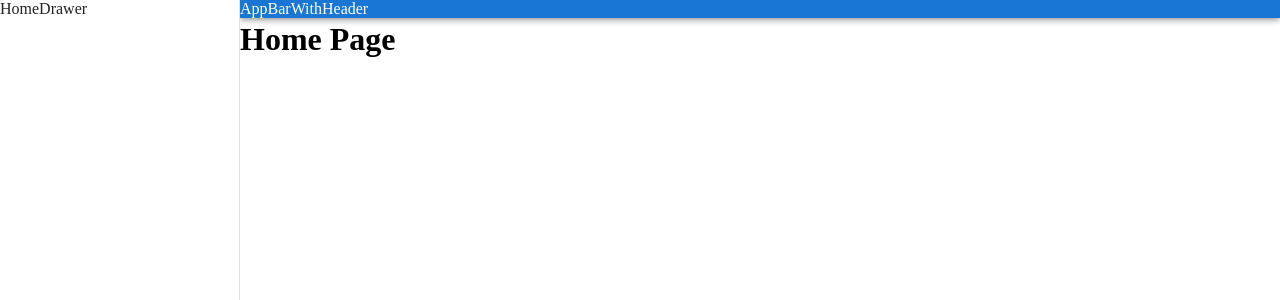
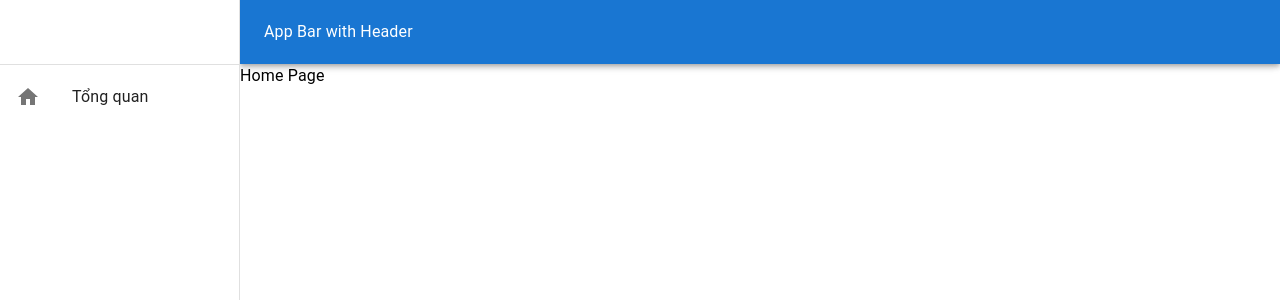
Before and after one commit to huulamthcsyl/InternSapo2024-Frontend, a React (Vite) app: page / in a window 1280 px wide. Shown: the top 300 px of the page. Built offline with nearby package versions, Linux system fonts and the light colour scheme.

Commit message:
config drawer item and header

```diff
--- a/package.json
+++ b/package.json
@@ -13,6 +13,7 @@
     "@emotion/react": "^11.13.3",
     "@emotion/styled": "^11.13.0",
     "@fontsource/roboto": "^5.1.0",
+    "@mui/icons-material": "^6.1.0",
     "@mui/material": "^6.1.0",
     "react": "^18.3.1",
     "react-dom": "^18.3.1",
--- a/src/components/AppBarWithHeader.tsx
+++ b/src/components/AppBarWithHeader.tsx
@@ -1,3 +1,4 @@
+import { Toolbar, Typography } from '@mui/material'
 import AppBar from '@mui/material/AppBar'
 
 type Props = {}
@@ -5,7 +6,9 @@ type Props = {}
 export default function AppBarWithHeader({}: Props) {
   return (
     <AppBar sx={{ width: 'calc(100% - 240px)' }} position="fixed">
-      <div>AppBarWithHeader</div>
+      <Toolbar>
+        <Typography>App Bar with Header</Typography>
+      </Toolbar>
     </AppBar>
   )
 }
--- /dev/null
+++ b/src/components/DrawerItem.tsx
@@ -0,0 +1,20 @@
+import { ListItem, ListItemButton, ListItemText, ListItemIcon } from "@mui/material"
+import HomeIcon from '@mui/icons-material/Home';
+
+type Props = {
+  name: string,
+  link: string,
+}
+
+export default function DrawerItem({ name, link }: Props) {
+  return (
+    <ListItem key={name} disablePadding>
+      <ListItemButton>
+        <ListItemIcon>
+          <HomeIcon />
+        </ListItemIcon>
+        <ListItemText primary={name} />
+      </ListItemButton>
+    </ListItem>
+  )
+}
--- a/src/components/HomeDrawer.tsx
+++ b/src/components/HomeDrawer.tsx
@@ -1,4 +1,5 @@
-import { Drawer } from "@mui/material"
+import { Divider, Drawer, List, Toolbar } from "@mui/material"
+import DrawerItem from "./DrawerItem"
 
 type Props = {}
 
@@ -13,8 +14,13 @@ export default function HomeDrawer({ }: Props) {
       },
     }}
       variant="permanent"
-        anchor="left">
-      <div>HomeDrawer</div>
+      anchor="left"
+    >
+      <Toolbar />
+      <Divider />
+      <List>
+        <DrawerItem name="Tổng quan" link="/" />
+      </List>
     </Drawer>
   )
 }
--- a/src/layouts/HomeLayout.tsx
+++ b/src/layouts/HomeLayout.tsx
@@ -1,7 +1,7 @@
 import { Outlet } from "react-router-dom"
 import HomeDrawer from "../components/HomeDrawer"
 import AppBarWithHeader from "../components/AppBarWithHeader"
-import { Box } from "@mui/material"
+import { Box, Toolbar } from "@mui/material"
 
 type Props = {}
 
@@ -11,7 +11,10 @@ export default function HomeLayout({}: Props) {
       <HomeDrawer />
       <Box sx={{ flexGrow: 1, bgcolor: 'background.default'}}>
         <AppBarWithHeader />
-        <Outlet />
+        <Box component="main">
+          <Toolbar />
+          <Outlet />
+        </Box>
       </Box>
     </Box>
   )
--- a/src/pages/home/HomePage.tsx
+++ b/src/pages/home/HomePage.tsx
@@ -1,11 +1,11 @@
-import { Box } from "@mui/material"
+import { Box, Typography } from "@mui/material"
 
 type Props = {}
 
 export default function HomePage({}: Props) {
   return (
-    <Box component="main">
-      <h1>Home Page</h1>
+    <Box>
+      <Typography>Home Page</Typography>
     </Box>
   )
 }
```
Also changed, not shown: 1 other file (tests, documents, lock files or other folders). Lines whose indentation alone changed are shown as unchanged.
